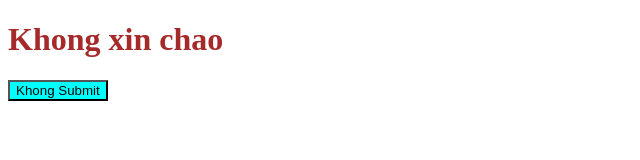
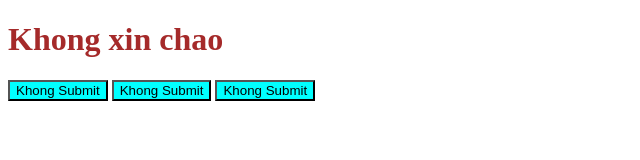
Before and after one commit to Zi-Khang/Demo, a plain HTML site: page index.html in a window 1280 px wide. Shown: the whole page, without its empty margins (0-640 px from the left). Drawn offline with Linux system fonts and the light colour scheme.

Commit message:
Xu ly head

```diff
--- a/index.html
+++ b/index.html
@@ -9,5 +9,7 @@
 <body>
     <h1>Khong xin chao</h1>
     <button>Khong Submit</button>
+    <button>Khong Submit</button>
+    <button>Khong Submit</button>
 </body>
 </html>
```
